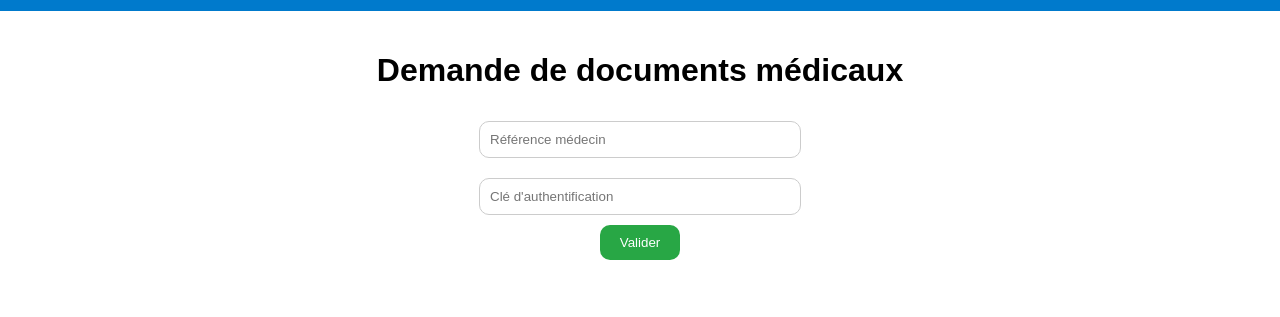
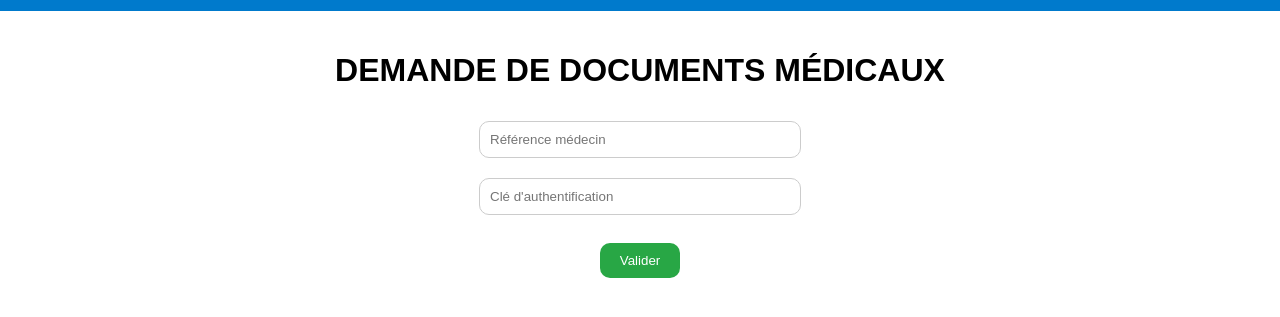
Before and after one commit to martikabellanger/imlrivemont-judiciaire, a plain HTML site: page demande-documents.html in a window 1280 px wide. Shown: the part 133-450 px from the top of the page. Drawn offline with Linux system fonts and the light colour scheme.

Commit message:
Update demande-documents.html

```diff
--- a/demande-documents.html
+++ b/demande-documents.html
@@ -12,10 +12,11 @@
         <img src="images/logo-hopital-blanc.png" alt="Logo Hôpital" class="logo">
     </header>
     <main>
-        <h1>Demande de documents médicaux</h1>
+        <h1>DEMANDE DE DOCUMENTS MÉDICAUX</h1>
         <form id="demande-form">
             <input type="text" id="ref-medecin-doc" placeholder="Référence médecin" required>
             <input type="text" id="cle-auth-doc" placeholder="Clé d'authentification" required>
+            <br>
             <button type="submit">Valider</button>
         </form>
         <p id="error-message-doc" class="error"></p>
```
